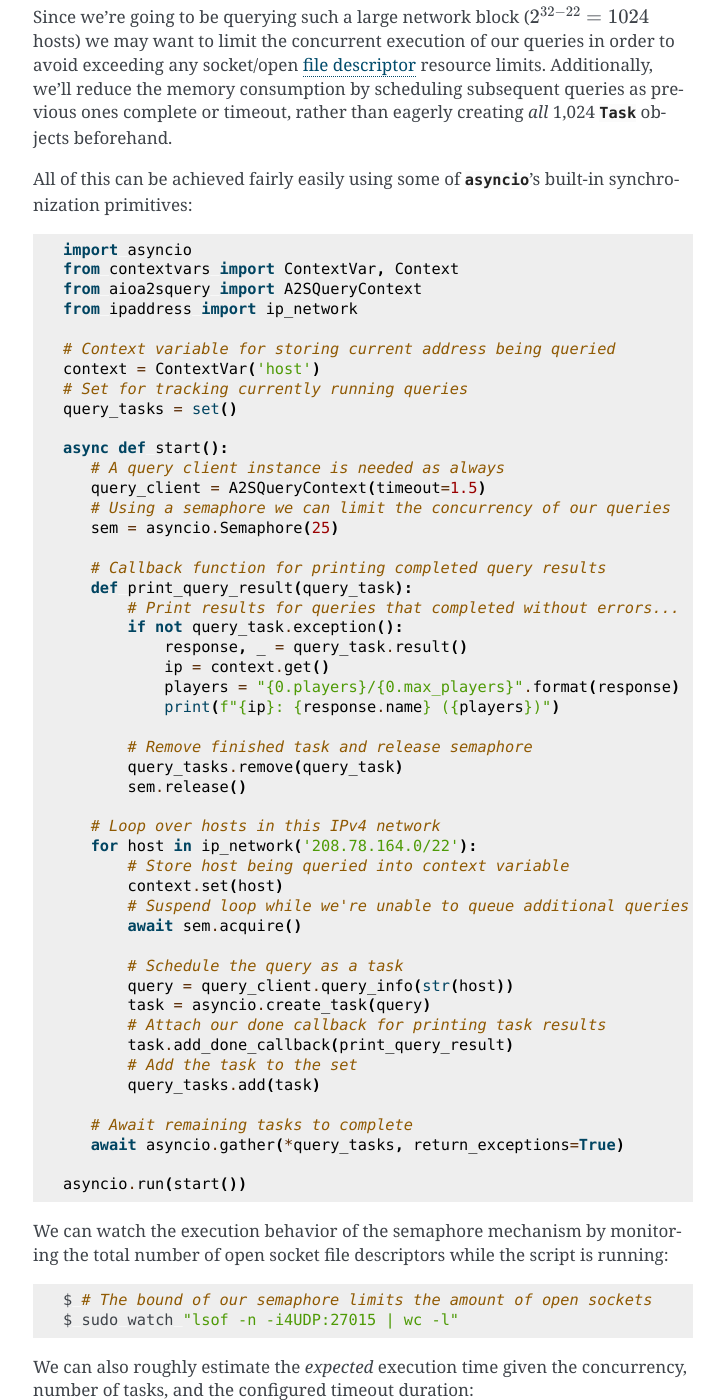
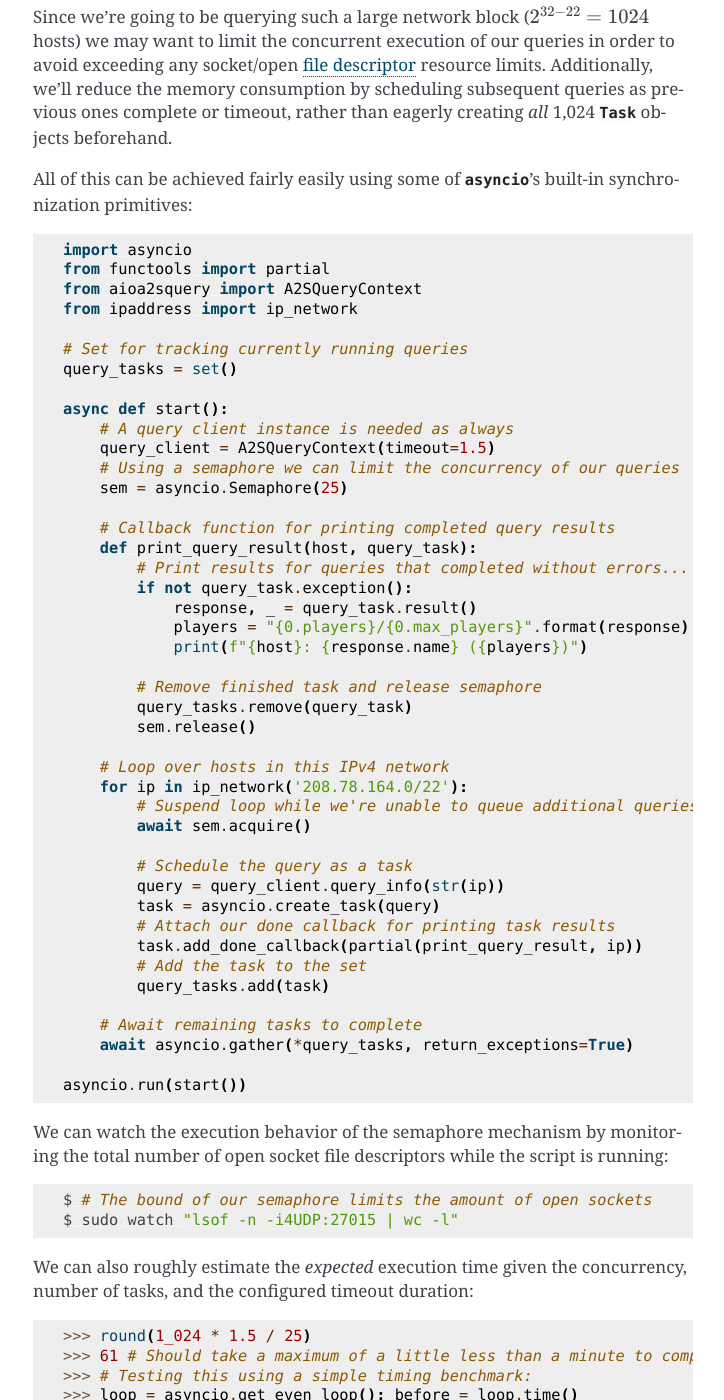
Before and after one commit to insurgency/aioa2squery, a Sphinx documentation site: the page built from docs/examples.rst, in a window 1280 px wide and 1400 px high, scrolled down 2707 px. Shown: the whole window, without its empty margins (387-1111 px from the left). Built offline with Sphinx 7.4.7, drawn with Linux system fonts in a browser that asks for light colours.

Commit message:
Using functools.partial instead of contextvars in documentation example

```diff
--- a/docs/examples.rst
+++ b/docs/examples.rst
@@ -165,51 +165,46 @@
 .. testcode::
 
     import asyncio
-    from contextvars import ContextVar, Context
+    from functools import partial
     from aioa2squery import A2SQueryContext
     from ipaddress import ip_network
 
-    # Context variable for storing current address being queried
-    context = ContextVar('host')
     # Set for tracking currently running queries
     query_tasks = set()
 
     async def start():
-       # A query client instance is needed as always
-       query_client = A2SQueryContext(timeout=1.5)
-       # Using a semaphore we can limit the concurrency of our queries
-       sem = asyncio.Semaphore(25)
+        # A query client instance is needed as always
+        query_client = A2SQueryContext(timeout=1.5)
+        # Using a semaphore we can limit the concurrency of our queries
+        sem = asyncio.Semaphore(25)
 
-       # Callback function for printing completed query results
-       def print_query_result(query_task):
-           # Print results for queries that completed without errors...
-           if not query_task.exception():
-               response, _ = query_task.result()
-               ip = context.get()
-               players = "{0.players}/{0.max_players}".format(response)
-               print(f"{ip}: {response.name} ({players})")
+        # Callback function for printing completed query results
+        def print_query_result(host, query_task):
+            # Print results for queries that completed without errors...
+            if not query_task.exception():
+                response, _ = query_task.result()
+                players = "{0.players}/{0.max_players}".format(response)
+                print(f"{host}: {response.name} ({players})")
 
-           # Remove finished task and release semaphore
-           query_tasks.remove(query_task)
-           sem.release()
+            # Remove finished task and release semaphore
+            query_tasks.remove(query_task)
+            sem.release()
 
-       # Loop over hosts in this IPv4 network
-       for host in ip_network('208.78.164.0/22'):
-           # Store host being queried into context variable
-           context.set(host)
-           # Suspend loop while we're unable to queue additional queries
-           await sem.acquire()
+        # Loop over hosts in this IPv4 network
+        for ip in ip_network('208.78.164.0/22'):
+            # Suspend loop while we're unable to queue additional queries
+            await sem.acquire()
 
-           # Schedule the query as a task
-           query = query_client.query_info(str(host))
-           task = asyncio.create_task(query)
-           # Attach our done callback for printing task results
-           task.add_done_callback(print_query_result)
-           # Add the task to the set
-           query_tasks.add(task)
+            # Schedule the query as a task
+            query = query_client.query_info(str(ip))
+            task = asyncio.create_task(query)
+            # Attach our done callback for printing task results
+            task.add_done_callback(partial(print_query_result, ip))
+            # Add the task to the set
+            query_tasks.add(task)
 
-       # Await remaining tasks to complete
-       await asyncio.gather(*query_tasks, return_exceptions=True)
+        # Await remaining tasks to complete
+        await asyncio.gather(*query_tasks, return_exceptions=True)
 
     asyncio.run(start())
 
```
